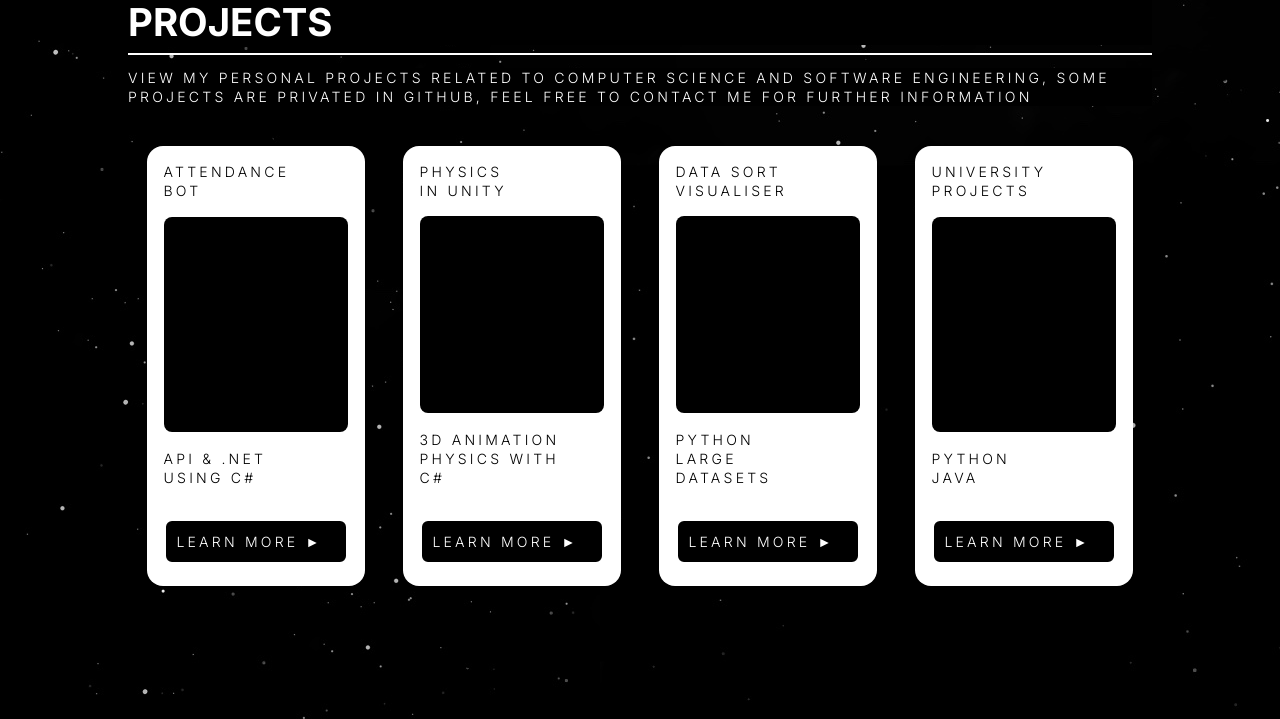
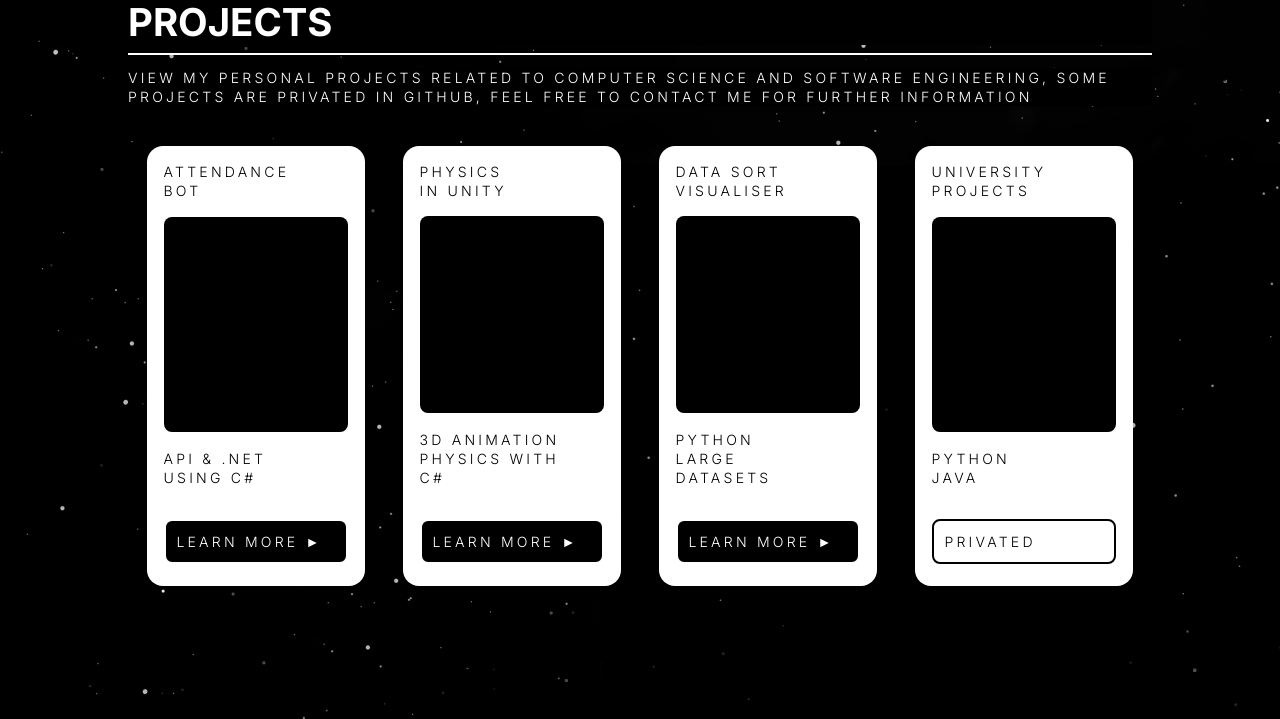
Before and after one commit to Sep-Fading/Sep-Fading.github.io, a PHP site: page / in a window 1280 px wide. Shown: the part 2512-3231 px from the top of the page. Run offline with PHP 8.4, Linux system fonts and the light colour scheme.

Commit message:
added privated class

```diff
--- a/css/index-styles.css
+++ b/css/index-styles.css
@@ -388,3 +388,11 @@
     grid-column-start: 5;
     grid-column-end: 6;
 }
+
+.btn-off p{
+    background-color: #FFF;
+    color: black;
+    border-style: solid;
+    border-width: 2px;
+    border-color: black;
+}
--- a/index.html
+++ b/index.html
@@ -297,10 +297,8 @@
                 <div class="projects-col-desc">
                     <p>Python <br>Java</p>
                 </div>
-                <div class="projects-col-btn">
-                    <a href="">
-                        <p>LEARN MORE ►</p>
-                    </a>
+                <div class="projects-col-btn btn-off">
+                        <p>PRIVATED</p>
                 </div>
             </div>
         </div>
```
